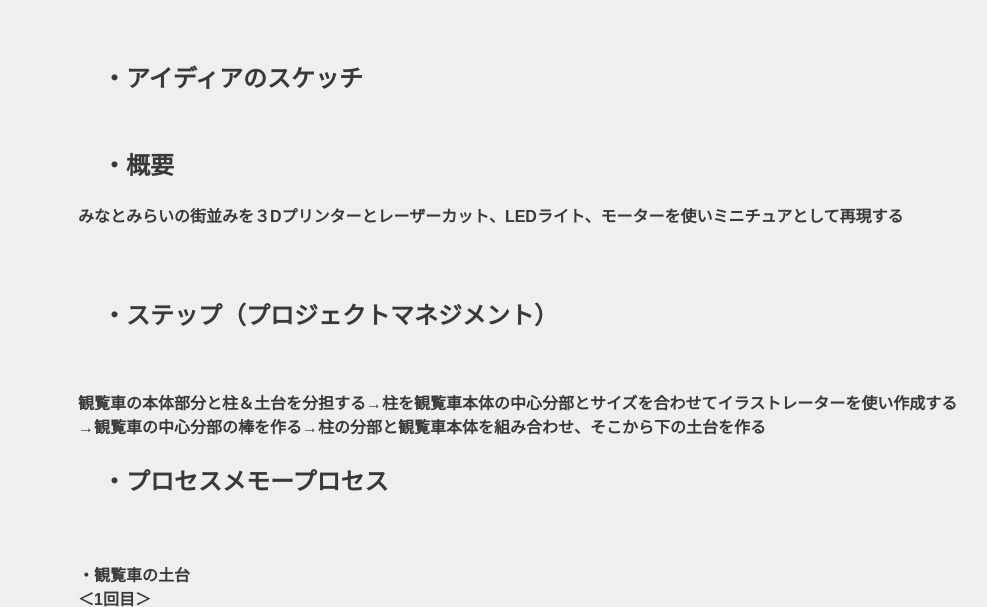
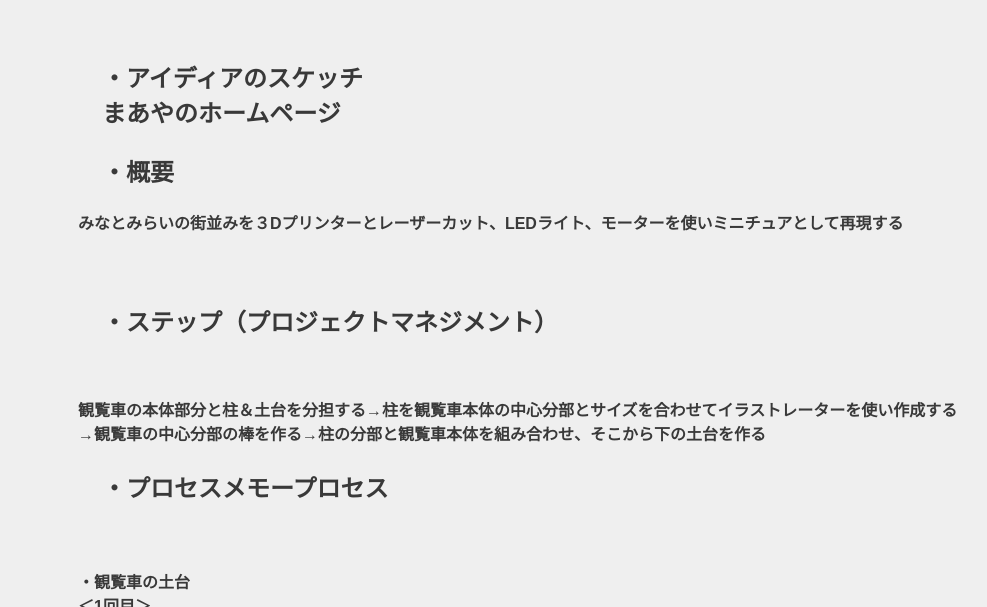
Before and after one commit to aiharamomoka/xbp, a plain HTML site: page de34/project note.html in a window 1280 px wide. Shown: the part 113-720 px from the top of the page, without its empty margins (0-987 px from the left). Drawn offline with Linux system fonts and the light colour scheme; files that its build step writes are made by us from their sources.

Commit message:
Update project note.htm

```diff
--- a/de34/project note.html
+++ b/de34/project note.html
@@ -11,6 +11,7 @@
 <h2>project note</h2><br>
 
     <h2>・アイディアのスケッチ<br>
+        まあやのホームページ
     <img src="" width="70%"><br></h2>
     <h2>・概要<br></h2>
    <h4> みなとみらいの街並みを３Dプリンターとレーザーカット、LEDライト、モーターを使いミニチュアとして再現する<br></h4>
```
